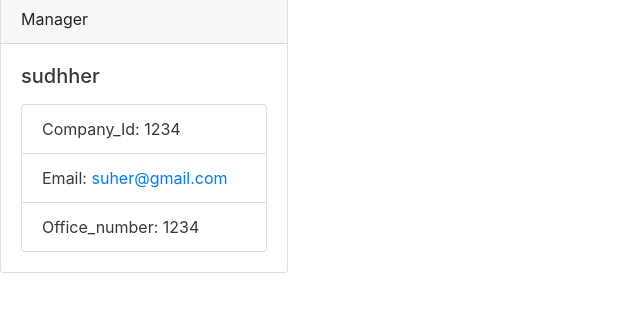
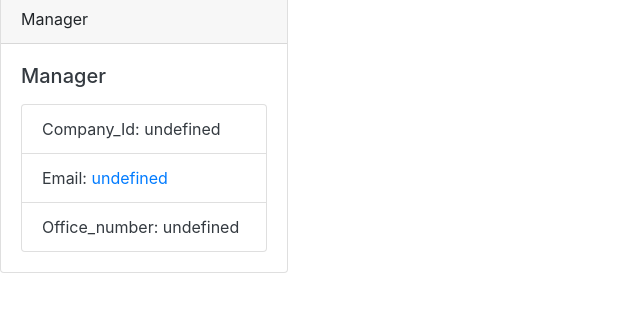
Before and after one commit to sudheer313/10-team-profile-generator, a website: page index.html in a window 1280 px wide. Shown: the part 130-442 px from the top of the page, without its empty margins (0-640 px from the left). Drawn offline with nearby package versions, Linux system fonts and the light colour scheme.

Commit message:
updated js

```diff
--- a/index.html
+++ b/index.html
@@ -18,12 +18,12 @@
   <div class="card-header"><h3>dgvs</h3><i class="fa-solid fa-mug-hot"></i> Manager
   </div>
   <div class="card-body text-dark">
-    <h5 class="card-title">sudhher</h5>
+    <h5 class="card-title">Manager</h5>
     <p class="card-text"></p>
     <ul class="list-group">
-      <li class="list-group-item">Company_Id: 1234</li>
-      <li class="list-group-item">Email: <a href = "mailto:e-mail">suher@gmail.com</a></li>
-      <li class="list-group-item">Office_number: 1234</li>
+      <li class="list-group-item">Company_Id: undefined</li>
+      <li class="list-group-item">Email: <a href = "mailto:e-mail">undefined</a></li>
+      <li class="list-group-item">Office_number: undefined</li>
     </ul>
   </div>
 </div>
```
Also changed, not shown: index.js (+5 -5 lines).
